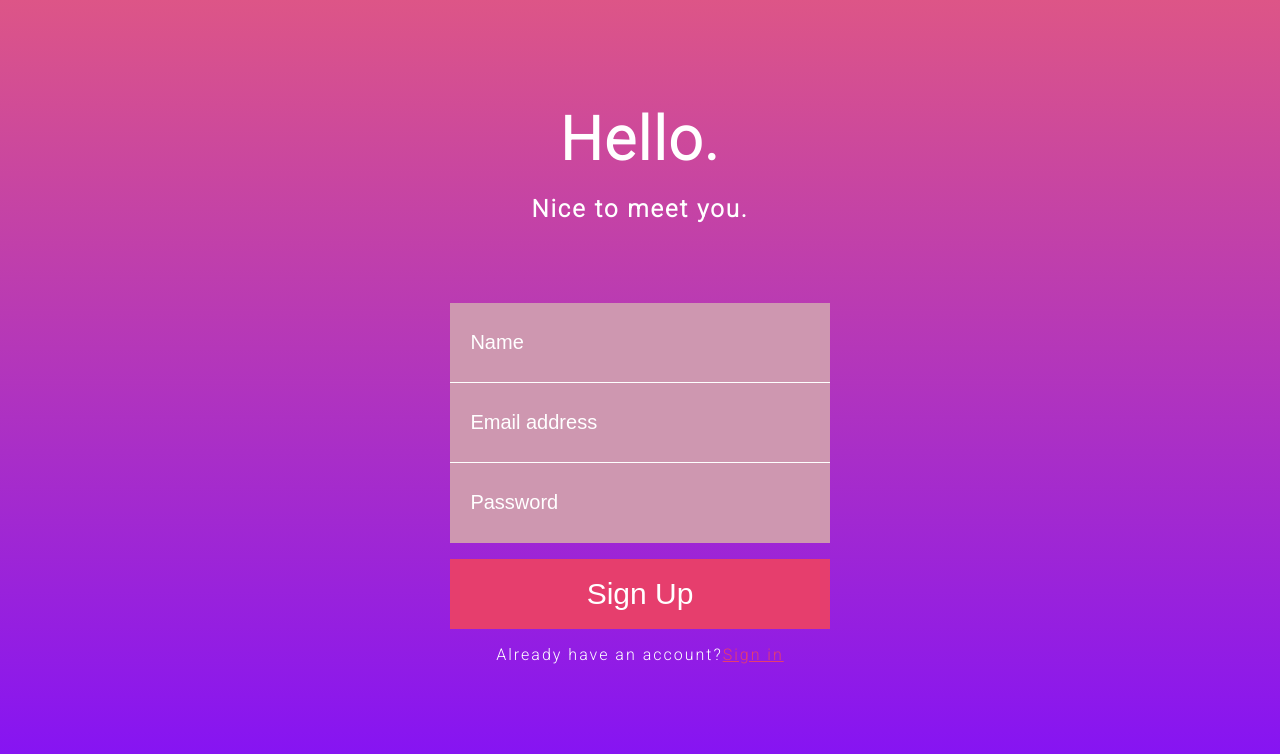
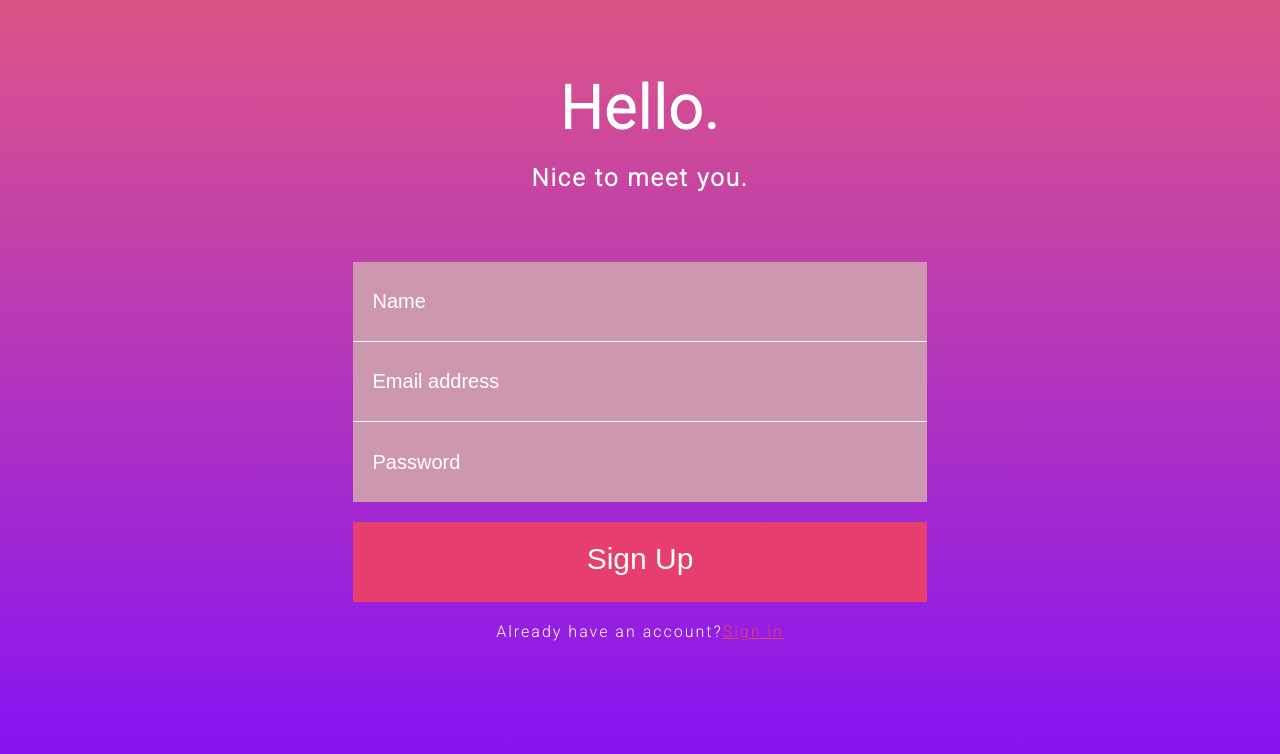
Before and after one commit to DemoGitIn/SignUp, a plain HTML site: page index.html in a window 1280 px wide. Drawn offline with Linux system fonts and the light colour scheme.

Commit message:
uploadFiles

```diff
--- a/index.html
+++ b/index.html
@@ -1,40 +1,35 @@
 <html lang="en">
+
 <head>
-    <meta charset="UTF-8" />
-    <meta http-equiv="X-UA-Compatible" content="IE=edge" />
-    <meta name="viewport" content="width=device-width, initial-scale=1.0" />
-    <link rel="stylesheet" href="style.css" />
+  <meta charset="UTF-8">
+  <meta http-equiv="X-UA-Compatible" content="IE=edge">
+  <meta name="viewport" content="width=device-width, initial-scale=1.0">
+  <link rel="stylesheet" href="style.css">
   <title>Sign Up</title>
 </head>
+
 <body>
   <form class="form">
-      <article class="form__text">
+    <div class="form__signup-box">
       <h1>Hello.</h1>
       <h2>Nice to meet you.</h2>
-      </article>
-      <article id="box-1" class="form__box">
-        <p>
-          <input type="text" placeholder="Name" />
-        </p>
-      </article>
-      <article id="box-2" class="form__box">
-        <p>
-          <input type="text" placeholder="Email address" />
-        </p>
-      </article>
-      <article id="box-3" class="form__box">
-        <p>
-          <input type="password" placeholder="Password" />
-        </p>
-      </article>
-      <article class="form__send">
-        <p>
-          <input type="submit" value="Sign Up" class="form__send__button" />
-        </p>
-      </article>
-      <article class="form__item">
-        <p>Already have an account? <a href="">Sign in</a></p>
-      </article>
+    </div>
+    <div class="form__group">
+      <input type="text" name="fullName" id="fullName" placeholder="Name">
+    </div>
+    <div class="form__group">
+      <input type="email" name="email" id="email" placeholder="Email address">
+    </div>
+    <div class="form__group">
+      <input type="password" name="password" id="password" placeholder="Password">
+    </div>
+    <button type="submit" class="form__btn-submit">
+      Sign Up
+    </button>
+    <div class="form__signup-link">
+      Already have an account? <a href="">Sign in</a>
+    </div>
   </form>
 </body>
+
 </html>
--- a/style.css
+++ b/style.css
@@ -44,30 +44,28 @@ body {
   justify-content: center;
 }
 
-.form p {
-  display: flex;
-  justify-content: center;
+.form{
+    display: grid;
+    justify-content: center;
+    justify-items: center;
 }
 
-.form .form__box {
-  font-size: 0;
+.form__signup-box,
+.form__group,
+.form__btn-submit,
+.form__signup-link{
+  display: grid;
+  width: 200%;
+  height: 80px;
 }
 
-.form,
-.form-box {
-  width: 30%;
+.form__signup-box{
+  width: 100%;
+  margin-top: 20px;
+  margin-bottom: 80px;
 }
 
-.form__text {
-  width: 100%;
-  display: flex;
-  flex-direction: column;
-  justify-content: center;
-  align-items: center;
-  padding-bottom: 60px;
-}
-
-.form__text h1 {
+.form__signup-box h1 {
   font-size: 60px;
   margin: 0;
 }
@@ -77,73 +75,82 @@ body {
   background: #ce97b0;
 }
 
-#box-1 input,
-#box-2 input,
-#box-3 input {
+.form__group input,
+.form__group input,
+.form__group input {
   font-size: 20px;
   border: 0;
 }
 
-#box-1 input,
-#box-2 input {
-  border-bottom: solid 1px white;
+.form__signup-box {
+  display: flex;
+  flex-direction: column;
+  justify-content: center;
+  align-items: center;
 }
 
-#box-1 p input,
-#box-2 p input,
-#box-3 p input {
-  background: #ce97b0;
-  width: 200%;
-  height: 80px;
+.form__btn-submit {
+  color: white;
+  background: #e63e6d;
+  border: 0;
+  font-size: 30px;
+  padding-top: 20px;
+  margin-top: 20px;
+}
+
+.form__signup-link{
+  display: flex;
+  margin-top: 20px;
+  justify-content: center;
+}
+
+.form__signup-link a:hover {
+  color: red;
+}
+
+.form__group input,
+.form__group input,
+.form__group input {
+  background: hsl(333, 36%, 70%);
   padding-left: 20px;
 }
 
-.form__send input {
-  color: white;
-  background: #e63e6d;
-  border: 0;
-  width: 500%;
-  height: 70px;
-  font-size: 30px;
+.form__btn-submit:hover {
+  background: darkmagenta;
 }
 
-.form__item a {
+.form__signup-link a {
   color: #e63e6d;
 }
 
-.form__send__button:hover {
-  background: rgba(0, 0, 0, 0.3);
+.form__group #fullName,
+.form__group #email {
+  border-bottom: solid 1px white;
 }
 
 /* Media Query */
 
 @media (min-width: 0px) and (max-width: 600px) {
-  .form__text,
-  .form__item {
+  .form__signup-box,
+  .form__group input,
+  .form__signup-link{
     font-size: small;
     width: 100%;
   }
 
-  .form__text {
-    text-align: center;
+  .form__group{
+    height: 50px;
   }
 
-  #box-1 p input,
-  #box-2 p input,
-  #box-3 p input {
-    width: 90%;
-    height: 50px;
-    padding-left: 10px;
-  }
-
-  .form__send input {
-    width: 90%;
-    height: 40px;
+  .form__btn-submit {
+    width: 100%;
+    height: 60px;
     font-size: 20px;
   }
 
   .form,
-  .form-box {
+  .form__group {
     width: 100%;
   }
+
 }
```
Lines whose indentation alone changed are shown as unchanged.
